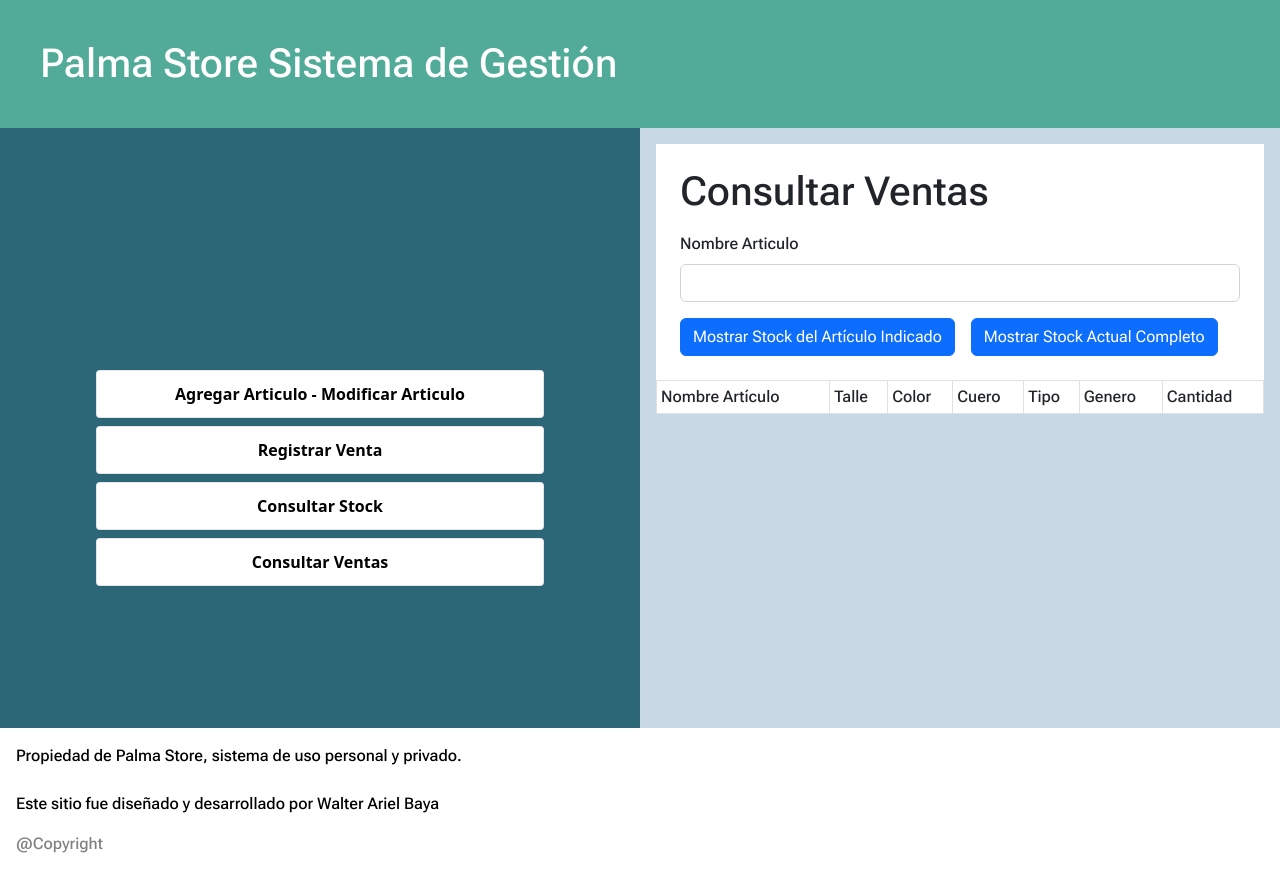
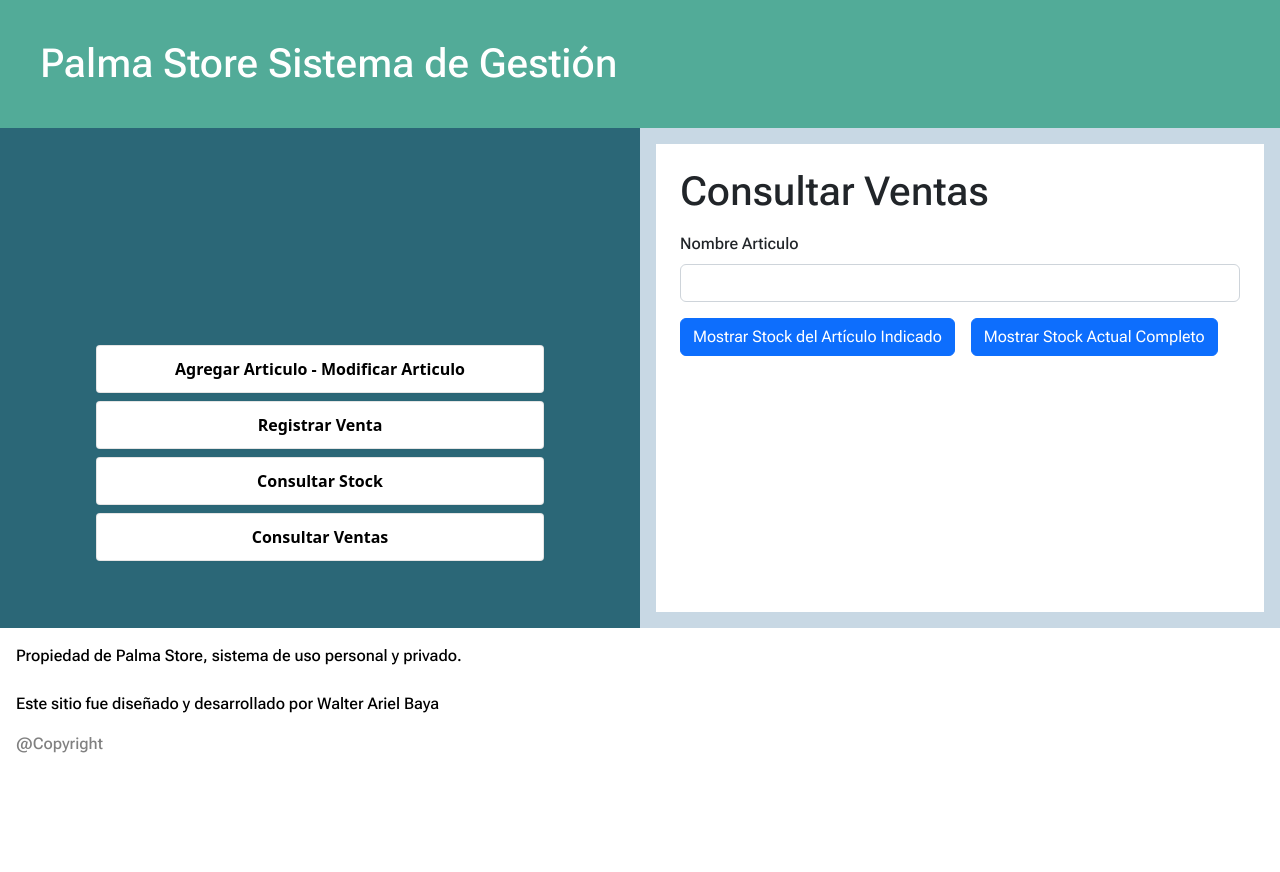
Before and after one commit to walterbaya/management-system, a React (Create React App) app in the folder client/palma-store/: page / in a window 1280 px wide. After the commit the page ends 800 px from the top, so only its background shows below. Built offline with nearby package versions, Linux system fonts and the light colour scheme.

Commit message:
se agregan mejores a la tabla que muestra todos los articulos

```diff
--- a/client/palma-store/src/App.js
+++ b/client/palma-store/src/App.js
@@ -34,14 +34,12 @@ class App extends Component {
             </div>
           </div>
           <div className="explanation-text-main">
-            <switch>
             <Routes>
               <Route path="/registrar" element=<Registrar /> />
               <Route path="/consultar_ventas" element=<Consultar /> />
               <Route path="/agregar_articulo" element=<AgregarArticulo /> />
               <Route path="/" element=<Disponibilidad /> />
             </Routes>
-            </switch>
           </div>
         </section>
         <footer>
--- a/client/palma-store/src/components/DisponibilidadArticulo.js
+++ b/client/palma-store/src/components/DisponibilidadArticulo.js
@@ -2,10 +2,11 @@ import { Component } from "react";
 import Table from "react-bootstrap/Table";
 const axios = require("axios");
 
-function Row(props) {
-  let res = <tr></tr>;
-  if (typeof(props.articulos) !== "undefined" && props.articulos.length > 0) {
-    res = props.articulos.map((articulo) => (
+function TableArticulos(props) {
+  let rows = <tr></tr>;
+  let res = <div className="fixed_height p-4"></div>;
+  if (typeof props.articulos !== "undefined" && props.articulos.length > 0) {
+    rows = props.articulos.map((articulo) => (
       <tr key={articulo.id}>
         <td>{articulo.nombre_articulo}</td>
         <td>{articulo.talle}</td>
@@ -16,6 +17,25 @@ function Row(props) {
         <td>{articulo.cantidad}</td>
       </tr>
     ));
+
+    res = (
+      <div className="fixed_height p-4">
+        <Table className="table table-bordered hover" size="sm">
+          <thead  class="table-primary text-center">
+            <tr>
+              <th scope="col">Nombre Artículo</th>
+              <th scope="col">Talle</th>
+              <th scope="col">Color</th>
+              <th scope="col">Cuero</th>
+              <th scope="col">Tipo</th>
+              <th scope="col">Genero</th>
+              <th scope="col">Cantidad</th>
+            </tr>
+          </thead>
+          <tbody>{rows}</tbody>
+        </Table>
+      </div>
+    );
   }
 
   return res;
@@ -47,7 +67,7 @@ class Disponibilidad extends Component {
 
   render() {
     return (
-      <div className="bg-white">
+      <div className="bg-white h-100">
         <form className="p-4" onSubmit={(event) => event.preventDefault()}>
           <h1>Consultar Ventas</h1>
           <div className="form-group mt-3">
@@ -73,21 +93,7 @@ class Disponibilidad extends Component {
             Mostrar Stock Actual Completo
           </button>
         </form>
-
-        <Table striped bordered hover size="sm">
-          <thead>
-            <tr>
-              <th>Nombre Artículo</th>
-              <th>Talle</th>
-              <th>Color</th>
-              <th>Cuero</th>
-              <th>Tipo</th>
-              <th>Genero</th>
-              <th>Cantidad</th>
-            </tr>
-          </thead>
-          <tbody><Row articulos={this.state.articulos}/></tbody>
-        </Table>
+        <TableArticulos articulos={this.state.articulos} />
       </div>
     );
   }
--- a/client/palma-store/src/index.css
+++ b/client/palma-store/src/index.css
@@ -85,7 +85,7 @@ body{
     display: flex;
     flex-direction: column;
     width: 50%;
-    height: 600px;
+    height: 500px;
     background-color: #2b6777;
     padding: 1em;
     justify-content: space-evenly;
@@ -102,10 +102,17 @@ body{
 
 .explanation-text-main{
     width: 50%;
-    height: 600px;
+    height: 500px;
     padding: 1em;
     background-color: #c8d8e4;
 }
+
+.fixed_height{
+    overflow: auto;
+    max-height: 14rem;
+}
+
+
 
 .drop_zone{
     min-height: 200px;
```
Lines whose indentation alone changed are shown as unchanged.
